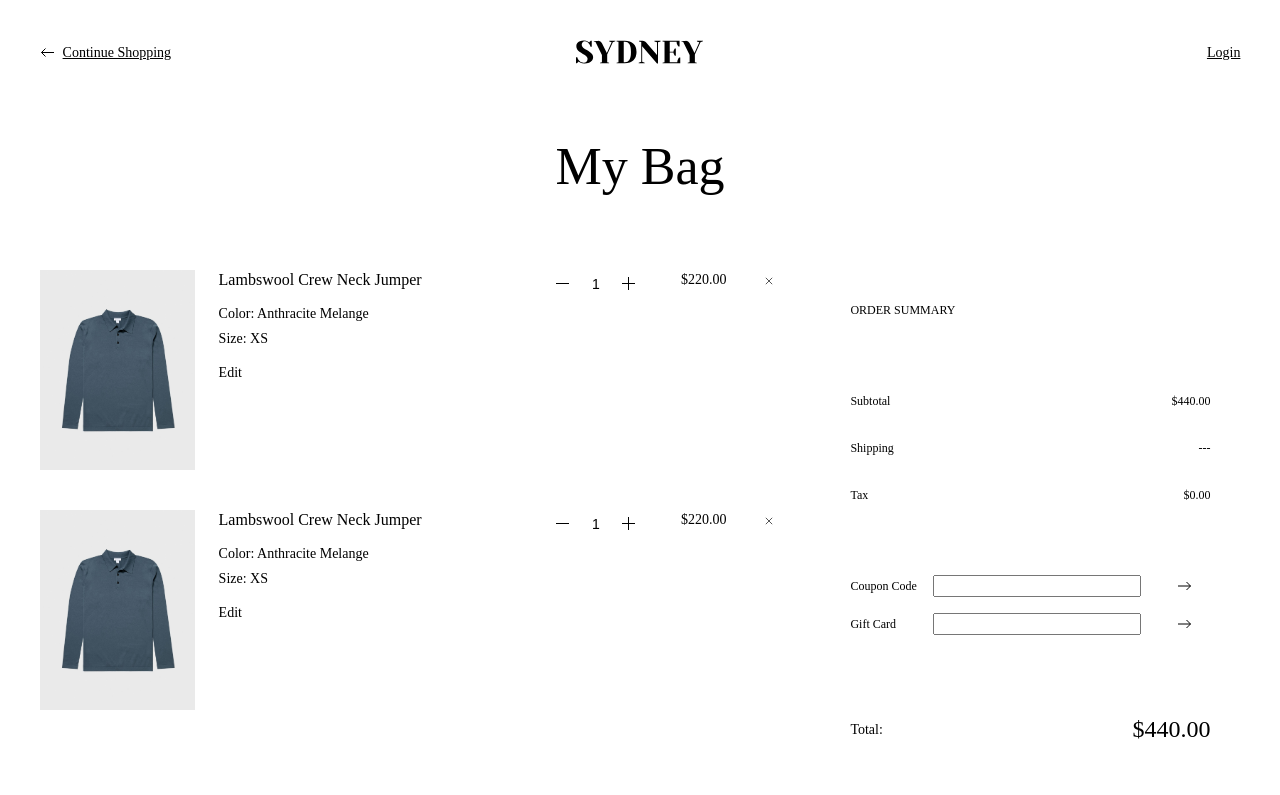
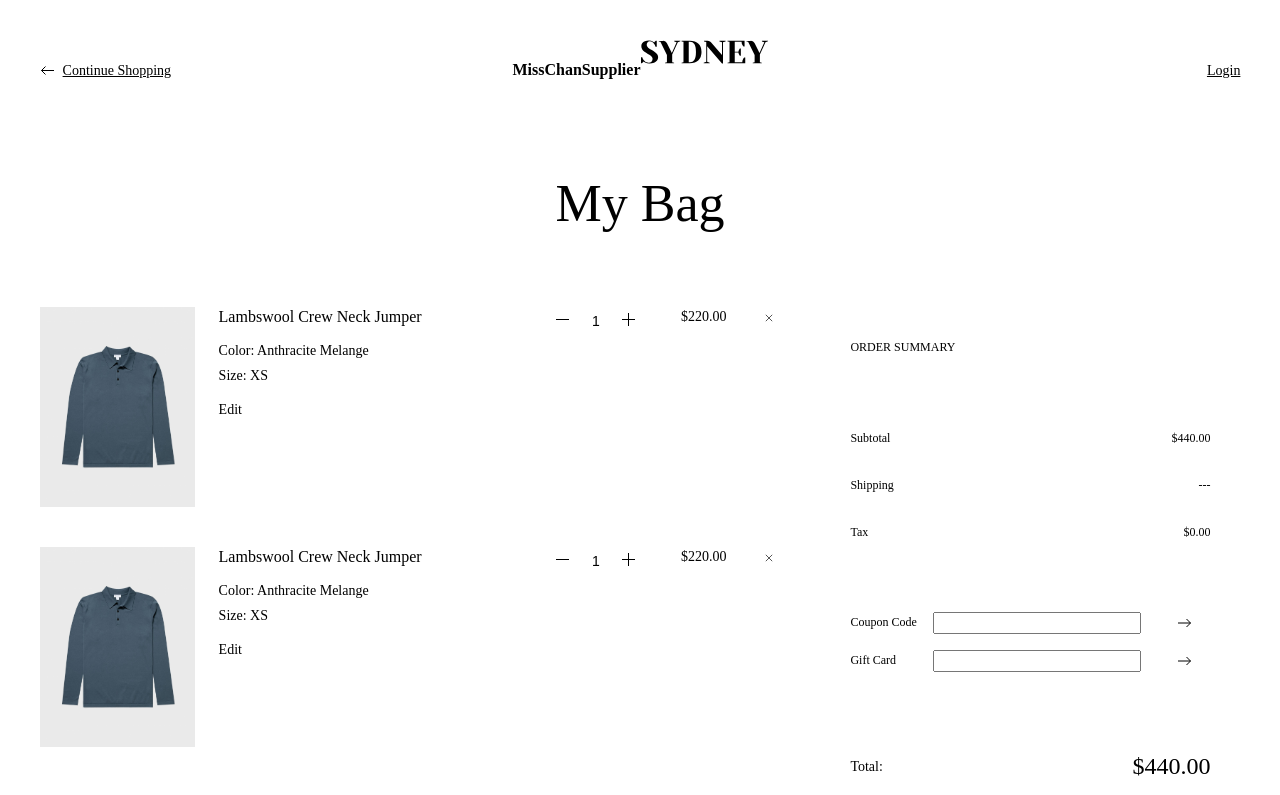
Before and after one commit to cmiss2525-star/my-ecommerce-site, a Gatsby site: page /cart in a window 1280 px wide. Shown: the top 795 px of the page. Built offline with nearby package versions, Linux system fonts and the light colour scheme; Gatsby itself is replaced by a stand-in of ours.

Commit message:
Update Brand.js

```diff
--- a/src/components/Brand/Brand.js
+++ b/src/components/Brand/Brand.js
@@ -10,7 +10,7 @@ const Brand = (props) => {
       role={'presentation'}
       onClick={() => navigate('/')}
     >
-      {/* <h4>SYDNEY</h4> */}
+      <h4>MissChanSupplier</h4>
       <svg
         width={127}
         height={24}
```
